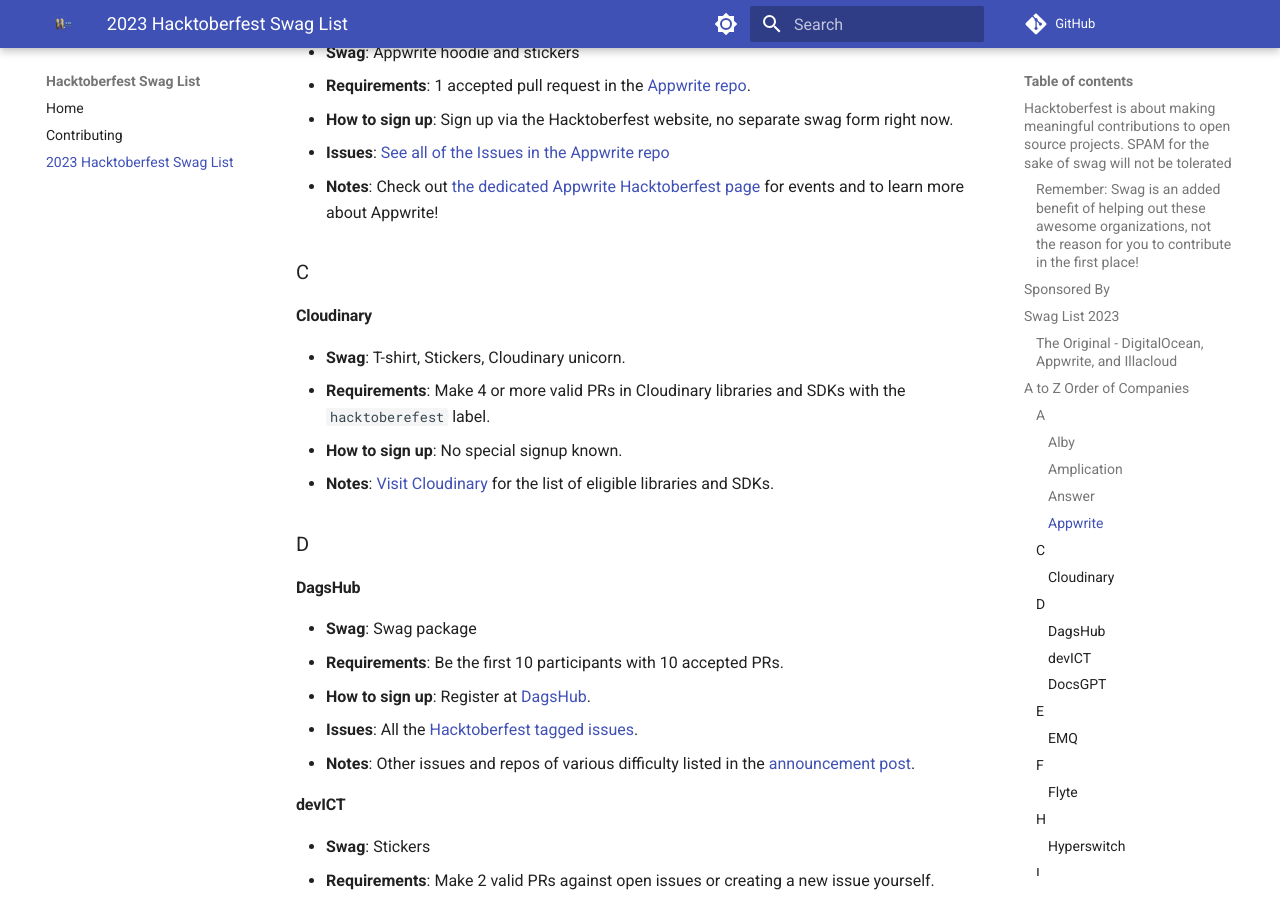
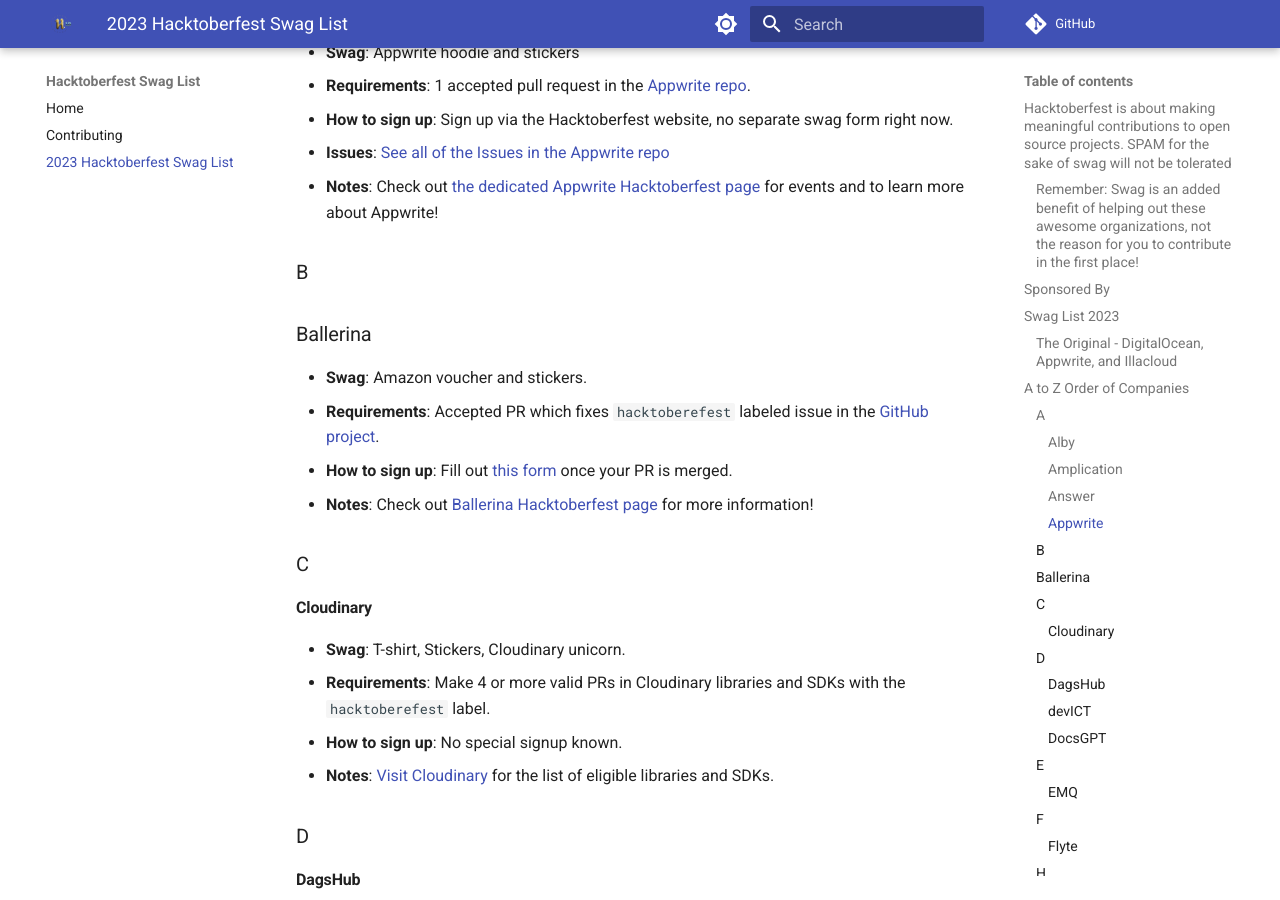
Before and after one commit to crweiner/hacktoberfest-swag-list, an MkDocs documentation site: the page built from docs/list.md, in a window 1280 px wide and 900 px high, scrolled down 2516 px. Built offline with MkDocs 1.6.1 and Material for MkDocs 9.7.7, drawn with Linux system fonts in a browser that asks for light colours; plug-ins that fetch from the network failed and are left out; comment, search, counter and statistics services are not loaded.

Commit message:
Include Ballerina

```diff
--- a/docs/list.md
+++ b/docs/list.md
@@ -81,6 +81,15 @@
 - **How to sign up**: Sign up via the Hacktoberfest website, no separate swag form right now.
 - **Issues**: [See all of the Issues in the Appwrite repo](https://github.com/appwrite/appwrite/issues)
 - **Notes**: Check out [the dedicated Appwrite Hacktoberfest page](https://hacktoberfest.appwrite.io) for events and to learn more about Appwrite!
+
+### B
+
+### Ballerina
+
+- **Swag**: Amazon voucher and stickers.
+- **Requirements**: Accepted PR which fixes `hacktoberefest` labeled issue in the [GitHub project](https://github.com/orgs/ballerina-platform/projects/362).
+- **How to sign up**: Fill out [this form](https://forms.gle/EuekCiRMrpqmJE6K6) once your PR is merged.
+- **Notes**: Check out [Ballerina Hacktoberfest page](https://ballerina.io/hacktoberfest/) for more information!
 
 ### C
 
```
